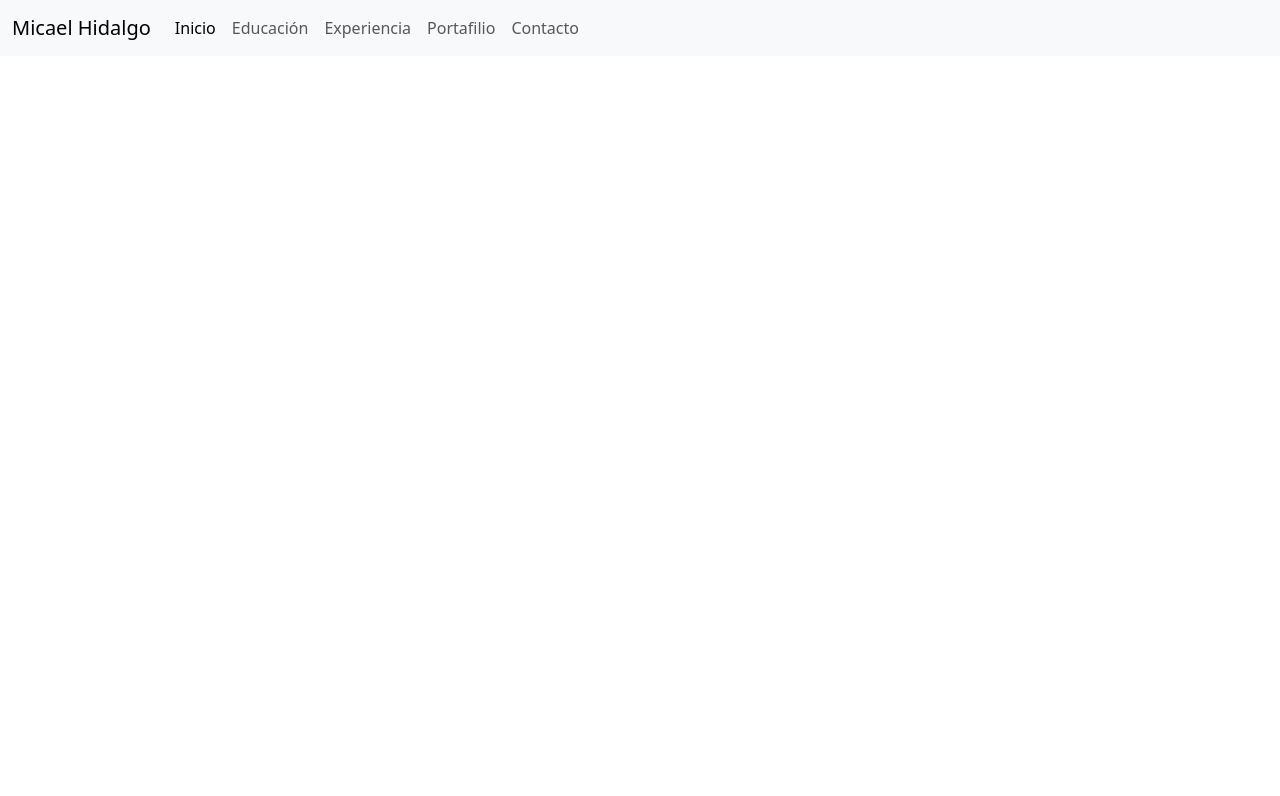
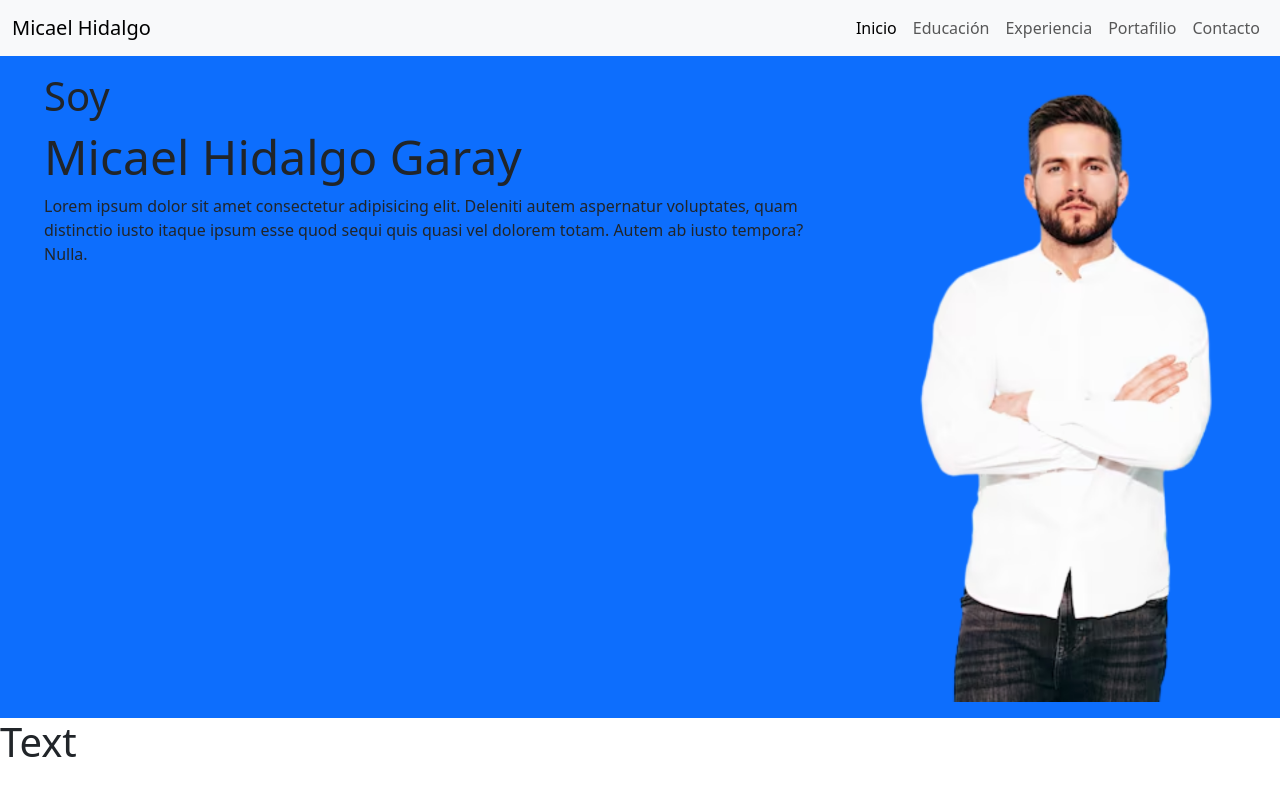
Before and after one commit to micaelhg/micaelhg.github.io, a plain HTML site: page index.html in a window 1280 px wide. Drawn offline with nearby package versions, Linux system fonts and the light colour scheme.

Commit message:
sección hero plantilla, foto principal demo

```diff
--- a/assets/styles/styles.css
+++ b/assets/styles/styles.css
@@ -2,3 +2,7 @@
     padding: 0;
     margin: 0;
 }
+
+.fotoPrincipal{
+    width: 300px;
+}
--- a/index.html
+++ b/index.html
@@ -12,20 +12,21 @@
     <link href="https://fonts.googleapis.com/css2?family=Anton&family=Raleway:ital,wght@0,300;1,300&family=Roboto:ital,wght@0,100..900;1,100..900&display=swap" rel="stylesheet">
     <!--Invoca FontAwesome (iconos)-->
     <script src="https://kit.fontawesome.com/ea563fa0e8.js" crossorigin="anonymous"></script>
+    <link rel="stylesheet" href="/assets/styles/styles.css">
 
 </head>
 <body>
     <header>
         <!--Barra de navegación-->
-        <nav class="navbar navbar-expand-lg bg-body-tertiary">
+        <nav class="navbar navbar-expand-sm bg-body-tertiary">
             <div class="container-fluid">
                 <a class="navbar-brand" href="#">Micael Hidalgo</a>
                 <button class="navbar-toggler" type="button" data-bs-toggle="collapse" data-bs-target="#navbarNavDropdown"
                     aria-controls="navbarNavDropdown" aria-expanded="false" aria-label="Toggle navigation">
                     <span class="navbar-toggler-icon"></span>
                 </button>
-                <div class="collapse navbar-collapse" id="navbarNavDropdown">
-                    <ul class="navbar-nav">
+                <div class="collapse navbar-collapse" id="navbarNavDropdown d-flex">
+                    <ul class="navbar-nav ms-auto">
                         <li class="nav-item">
                             <a class="nav-link active" aria-current="page" href="#">Inicio</a>
                         </li>
@@ -47,11 +48,24 @@
         </nav>
 
     <!--Sección Super Hero-->
+    <div id="hero" class="container-fluid  bg-primary  p-3 m-0">
+        <div class="row d-flex ps-3 m-0">
+            <div class="col-8">
+                <h1>Soy</h1>
+                <h1 style="font-size: 3rem;">Micael Hidalgo Garay</h1>
+                <p> Lorem ipsum dolor sit amet consectetur adipisicing elit. Deleniti autem aspernatur voluptates, quam distinctio iusto itaque ipsum esse quod sequi quis quasi vel dolorem totam. Autem ab iusto tempora? Nulla.</p>
+            </div>
+            <div class="col-4 align-items-end">
+                    <img src="./assets/img/Demo_brazos_cruzados.png" class="img-fluid" alt="Foto Micael" height="800" >
+            </div>
+        </div>
+    </div>
 
     </header>
 
     <main>
     <!--Educación-->
+    <h1>Text</h1>
     <!--Experiencia-->
     <!--Sección central con enlace a portafolio-->
     <!--contacto-->
```
Also changed, not shown: assets/img/Demo_brazos_cruzados.png (added).
